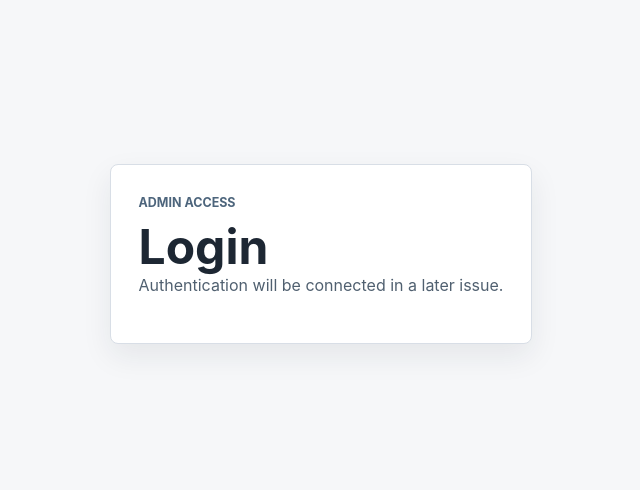
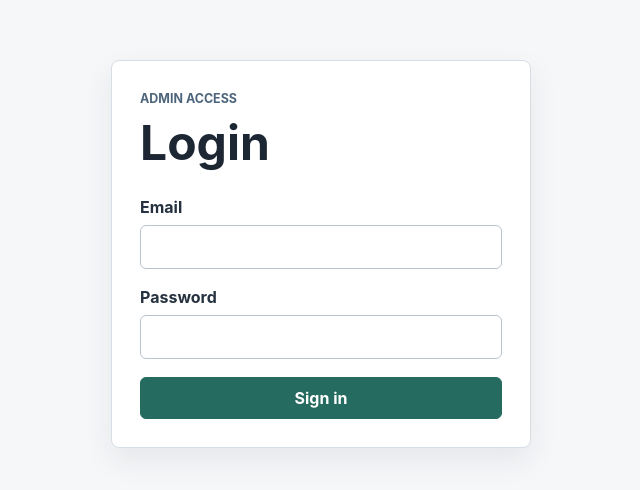
Before and after one commit to wenerwagner/admin-panel, a React (Vite) app in the folder apps/web/: page /login in a window 1280 px wide. Shown: the part 146-636 px from the top of the page, without its empty margins (319-959 px from the left). Built offline with nearby package versions, Linux system fonts and the light colour scheme; no server answers.

Commit message:
Implement frontend auth flow

```diff
--- /dev/null
+++ b/apps/web/src/components/layout/app-layout.tsx
@@ -0,0 +1,37 @@
+import type { ReactNode } from "react";
+
+import { useAuth } from "../../hooks/use-auth.js";
+import { navigateTo } from "../../routes/navigation.js";
+import { apiErrorMessage } from "../../utils/error-messages.js";
+
+export function AppLayout({ children }: { children: ReactNode }) {
+  const { admin, isLoggingOut, logout, logoutError } = useAuth();
+
+  async function handleLogout() {
+    try {
+      await logout();
+      navigateTo("/login", { replace: true });
+    } catch {
+      // The visible error message is rendered below.
+    }
+  }
+
+  return (
+    <main className="app-shell">
+      <header className="page-header">
+        <div>
+          <p className="eyebrow">Escola do Breno</p>
+          <h1>Students</h1>
+          {admin ? <p className="header-meta">{admin.name} - {admin.email}</p> : null}
+        </div>
+        <div className="header-actions">
+          {logoutError ? <p className="inline-error">{apiErrorMessage(logoutError)}</p> : null}
+          <button className="secondary-button" type="button" onClick={handleLogout} disabled={isLoggingOut}>
+            {isLoggingOut ? "Signing out..." : "Log out"}
+          </button>
+        </div>
+      </header>
+      {children}
+    </main>
+  );
+}
--- /dev/null
+++ b/apps/web/src/hooks/use-auth.ts
@@ -0,0 +1,45 @@
+import { useMutation, useQuery, useQueryClient } from "@tanstack/react-query";
+
+import { getCurrentAdmin, login, logout } from "../api/auth-api.js";
+import type { CurrentAdminResponse, LoginRequest } from "../types/api.js";
+
+const authQueryKey = ["auth", "me"] as const;
+
+export function useAuth() {
+  const queryClient = useQueryClient();
+
+  const currentAdminQuery = useQuery({
+    queryKey: authQueryKey,
+    queryFn: ({ signal }) => getCurrentAdmin(signal),
+    retry: false,
+  });
+
+  const loginMutation = useMutation({
+    mutationFn: (input: LoginRequest) => login(input),
+    onSuccess: async () => {
+      await queryClient.invalidateQueries({ queryKey: authQueryKey });
+    },
+  });
+
+  const logoutMutation = useMutation({
+    mutationFn: () => logout(currentAdminQuery.data?.csrfToken ?? ""),
+    onSuccess: () => {
+      queryClient.setQueryData<CurrentAdminResponse | null>(authQueryKey, null);
+      queryClient.removeQueries({ queryKey: authQueryKey });
+    },
+  });
+
+  return {
+    admin: currentAdminQuery.data?.admin ?? null,
+    csrfToken: currentAdminQuery.data?.csrfToken ?? null,
+    isAuthenticated: Boolean(currentAdminQuery.data?.admin),
+    isLoading: currentAdminQuery.isPending,
+    isAuthError: currentAdminQuery.isError,
+    login: loginMutation.mutateAsync,
+    loginError: loginMutation.error,
+    isLoggingIn: loginMutation.isPending,
+    logout: logoutMutation.mutateAsync,
+    logoutError: logoutMutation.error,
+    isLoggingOut: logoutMutation.isPending,
+  };
+}
--- a/apps/web/src/main.tsx
+++ b/apps/web/src/main.tsx
@@ -1,4 +1,5 @@
 import { StrictMode } from "react";
+import { QueryClient, QueryClientProvider } from "@tanstack/react-query";
 import { createRoot } from "react-dom/client";
 
 import { Router } from "./routes/router.js";
@@ -10,8 +11,12 @@ if (!rootElement) {
   throw new Error("Root element not found");
 }
 
+const queryClient = new QueryClient();
+
 createRoot(rootElement).render(
   <StrictMode>
-    <Router />
+    <QueryClientProvider client={queryClient}>
+      <Router />
+    </QueryClientProvider>
   </StrictMode>,
 );
--- a/apps/web/src/pages/login-page.tsx
+++ b/apps/web/src/pages/login-page.tsx
@@ -1,10 +1,95 @@
+import { zodResolver } from "@hookform/resolvers/zod";
+import { useEffect } from "react";
+import { useForm } from "react-hook-form";
+import { z } from "zod";
+
+import { useAuth } from "../hooks/use-auth.js";
+import { navigateTo } from "../routes/navigation.js";
+import { apiErrorMessage, apiFieldErrors } from "../utils/error-messages.js";
+
+const loginSchema = z.object({
+  email: z.string().trim().min(1, "Required").email("Invalid email"),
+  password: z.string().min(1, "Required"),
+});
+
+type LoginFormValues = z.infer<typeof loginSchema>;
+
 export function LoginPage() {
+  const { isAuthenticated, isLoading, isLoggingIn, login } = useAuth();
+  const {
+    formState: { errors },
+    handleSubmit,
+    register,
+    setError,
+  } = useForm<LoginFormValues>({
+    resolver: zodResolver(loginSchema),
+    defaultValues: {
+      email: "",
+      password: "",
+    },
+  });
+
+  useEffect(() => {
+    if (!isLoading && isAuthenticated) {
+      navigateTo("/", { replace: true });
+    }
+  }, [isAuthenticated, isLoading]);
+
+  async function onSubmit(values: LoginFormValues) {
+    try {
+      await login(values);
+      navigateTo("/", { replace: true });
+    } catch (error) {
+      const fieldErrors = apiFieldErrors(error);
+
+      for (const [field, message] of Object.entries(fieldErrors)) {
+        if (field === "email" || field === "password") {
+          setError(field, { message });
+        }
+      }
+
+      setError("root", { message: apiErrorMessage(error) });
+    }
+  }
+
   return (
     <main className="app-shell auth-shell">
-      <section className="placeholder-panel">
+      <section className="auth-panel">
         <p className="eyebrow">Admin access</p>
         <h1>Login</h1>
-        <p>Authentication will be connected in a later issue.</p>
+        <form className="form-stack" onSubmit={handleSubmit(onSubmit)} noValidate>
+          {errors.root?.message ? (
+            <p className="form-error" role="alert">
+              {errors.root.message}
+            </p>
+          ) : null}
+
+          <label className="field">
+            <span>Email</span>
+            <input
+              autoComplete="email"
+              type="email"
+              {...register("email")}
+              aria-invalid={Boolean(errors.email)}
+            />
+            {errors.email?.message ? <span className="field-error">{errors.email.message}</span> : null}
+          </label>
+
+          <label className="field">
+            <span>Password</span>
+            <input
+              autoComplete="current-password"
+              type="password"
+              {...register("password")}
+              aria-invalid={Boolean(errors.password)}
+            />
+            {errors.password?.message ? <span className="field-error">{errors.password.message}</span> : null}
+          </label>
+
+          <button className="primary-button" type="submit" disabled={isLoggingIn}>
+            {isLoggingIn ? "Signing in..." : "Sign in"}
+          </button>
+        </form>
       </section>
     </main>
   );
--- a/apps/web/src/pages/students-page.tsx
+++ b/apps/web/src/pages/students-page.tsx
@@ -1,16 +1,8 @@
 export function StudentsPage() {
   return (
-    <main className="app-shell">
-      <header className="page-header">
-        <div>
-          <p className="eyebrow">Escola do Breno</p>
-          <h1>Students</h1>
-        </div>
-      </header>
-      <section className="placeholder-panel">
-        <h2>Student management</h2>
-        <p>The student list, forms, and delete flow will be added in later issues.</p>
-      </section>
-    </main>
+    <section className="placeholder-panel">
+      <h2>Student management</h2>
+      <p>The student list, forms, and delete flow will be added in later issues.</p>
+    </section>
   );
 }
--- /dev/null
+++ b/apps/web/src/routes/navigation.ts
@@ -0,0 +1,37 @@
+import { useEffect, useState } from "react";
+
+const navigateEvent = "admin-panel:navigate";
+
+export function navigateTo(path: string, options: { replace?: boolean } = {}) {
+  if (window.location.pathname === path) {
+    return;
+  }
+
+  if (options.replace) {
+    window.history.replaceState(null, "", path);
+  } else {
+    window.history.pushState(null, "", path);
+  }
+
+  window.dispatchEvent(new Event(navigateEvent));
+}
+
+export function usePathname() {
+  const [path, setPath] = useState(window.location.pathname);
+
+  useEffect(() => {
+    const updatePath = () => {
+      setPath(window.location.pathname);
+    };
+
+    window.addEventListener("popstate", updatePath);
+    window.addEventListener(navigateEvent, updatePath);
+
+    return () => {
+      window.removeEventListener("popstate", updatePath);
+      window.removeEventListener(navigateEvent, updatePath);
+    };
+  }, []);
+
+  return path;
+}
--- /dev/null
+++ b/apps/web/src/routes/protected-route.tsx
@@ -0,0 +1,31 @@
+import type { ReactNode } from "react";
+import { useEffect } from "react";
+
+import { useAuth } from "../hooks/use-auth.js";
+import { navigateTo } from "./navigation.js";
+
+export function ProtectedRoute({ children }: { children: ReactNode }) {
+  const { isAuthenticated, isAuthError, isLoading } = useAuth();
+
+  useEffect(() => {
+    if (!isLoading && (isAuthError || !isAuthenticated)) {
+      navigateTo("/login", { replace: true });
+    }
+  }, [isAuthError, isAuthenticated, isLoading]);
+
+  if (isLoading) {
+    return (
+      <main className="app-shell auth-shell">
+        <section className="status-panel" aria-live="polite">
+          <p>Loading session...</p>
+        </section>
+      </main>
+    );
+  }
+
+  if (isAuthError || !isAuthenticated) {
+    return null;
+  }
+
+  return children;
+}
--- a/apps/web/src/routes/router.tsx
+++ b/apps/web/src/routes/router.tsx
@@ -1,12 +1,21 @@
+import { AppLayout } from "../components/layout/app-layout.js";
 import { LoginPage } from "../pages/login-page.js";
 import { StudentsPage } from "../pages/students-page.js";
+import { ProtectedRoute } from "./protected-route.js";
+import { usePathname } from "./navigation.js";
 
 export function Router() {
-  const path = window.location.pathname;
+  const path = usePathname();
 
   if (path === "/login") {
     return <LoginPage />;
   }
 
-  return <StudentsPage />;
+  return (
+    <ProtectedRoute>
+      <AppLayout>
+        <StudentsPage />
+      </AppLayout>
+    </ProtectedRoute>
+  );
 }
--- a/apps/web/src/styles/index.css
+++ b/apps/web/src/styles/index.css
@@ -24,6 +24,14 @@ select {
   font: inherit;
 }
 
+button {
+  cursor: pointer;
+}
+
+button:disabled {
+  cursor: not-allowed;
+}
+
 .app-shell {
   width: min(100% - 32px, 1120px);
   min-height: 100vh;
@@ -42,6 +50,18 @@ select {
   justify-content: space-between;
   gap: 24px;
   margin-bottom: 32px;
+}
+
+.header-actions {
+  display: flex;
+  align-items: center;
+  gap: 16px;
+}
+
+.header-meta {
+  margin: 10px 0 0;
+  color: #5f6b3f;
+  font-size: 0.95rem;
 }
 
 .eyebrow {
@@ -75,6 +95,7 @@ p {
   line-height: 1.6;
 }
 
+.auth-panel,
 .placeholder-panel {
   max-width: 620px;
   border: 1px solid #d8dee6;
@@ -83,3 +104,122 @@ p {
   padding: 28px;
   box-shadow: 0 12px 30px rgb(29 39 51 / 8%);
 }
+
+.auth-panel {
+  width: min(100%, 420px);
+}
+
+.status-panel {
+  width: min(100%, 360px);
+  border: 1px solid #d8dee6;
+  border-radius: 8px;
+  background: #ffffff;
+  padding: 24px;
+  text-align: center;
+}
+
+.status-panel p {
+  margin: 0;
+}
+
+.form-stack {
+  display: grid;
+  gap: 18px;
+  margin-top: 28px;
+}
+
+.field {
+  display: grid;
+  gap: 8px;
+  color: #25313f;
+  font-weight: 700;
+}
+
+.field input {
+  width: 100%;
+  border: 1px solid #b9c4cf;
+  border-radius: 6px;
+  background: #ffffff;
+  color: #1d2733;
+  padding: 11px 12px;
+  outline: none;
+}
+
+.field input:focus {
+  border-color: #256b5f;
+  box-shadow: 0 0 0 3px rgb(37 107 95 / 16%);
+}
+
+.field input[aria-invalid="true"] {
+  border-color: #a33a36;
+}
+
+.field-error,
+.form-error,
+.inline-error {
+  color: #a33a36;
+}
+
+.field-error {
+  font-size: 0.88rem;
+  font-weight: 600;
+}
+
+.form-error {
+  margin: 0;
+  border: 1px solid #efc5c3;
+  border-radius: 6px;
+  background: #fff5f4;
+  padding: 10px 12px;
+}
+
+.inline-error {
+  margin: 0;
+  font-size: 0.9rem;
+}
+
+.primary-button,
+.secondary-button {
+  min-height: 42px;
+  border-radius: 6px;
+  font-weight: 700;
+}
+
+.primary-button {
+  border: 1px solid #256b5f;
+  background: #256b5f;
+  color: #ffffff;
+  padding: 0 18px;
+}
+
+.primary-button:disabled {
+  opacity: 0.72;
+}
+
+.secondary-button {
+  border: 1px solid #b9c4cf;
+  background: #ffffff;
+  color: #1d2733;
+  padding: 0 14px;
+}
+
+.secondary-button:disabled {
+  color: #667381;
+}
+
+@media (max-width: 640px) {
+  .app-shell {
+    width: min(100% - 24px, 1120px);
+    padding: 28px 0;
+  }
+
+  .page-header,
+  .header-actions {
+    align-items: stretch;
+    flex-direction: column;
+  }
+
+  h1 {
+    font-size: 2.25rem;
+  }
+}
```
